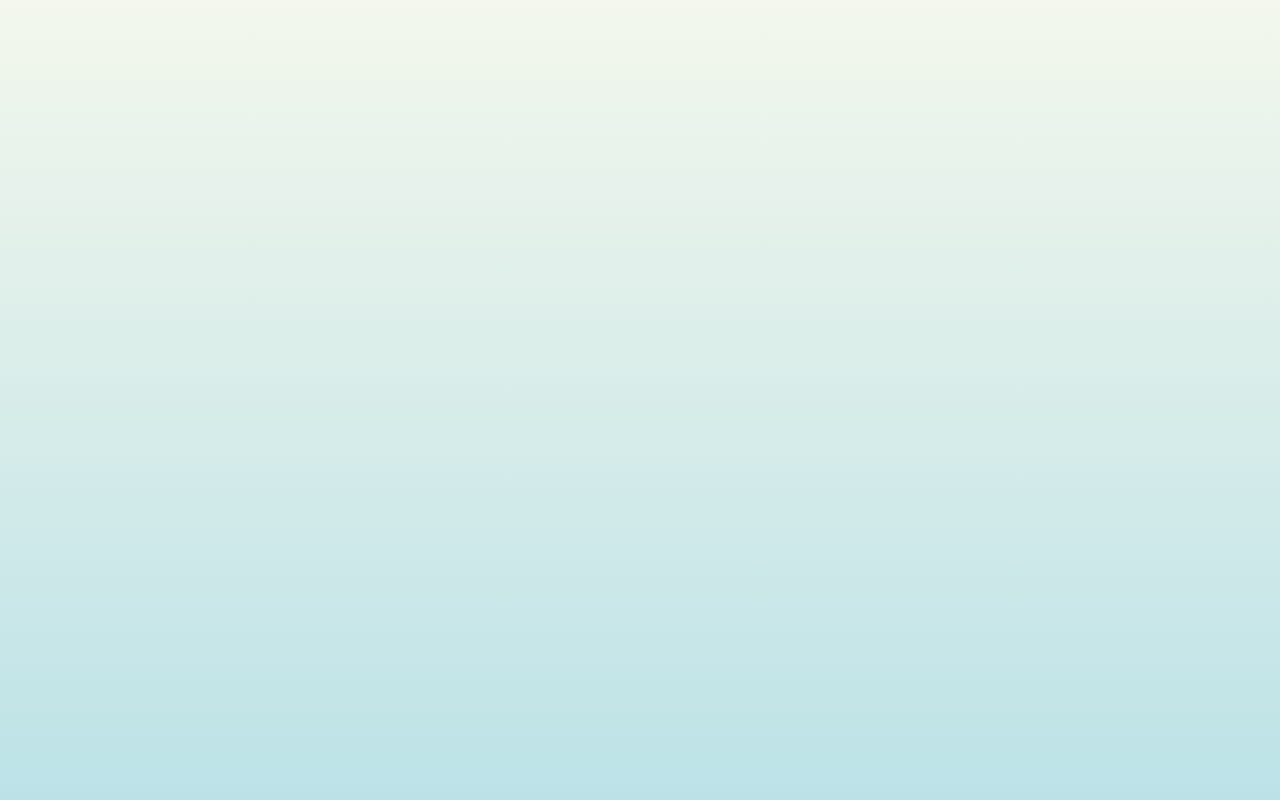
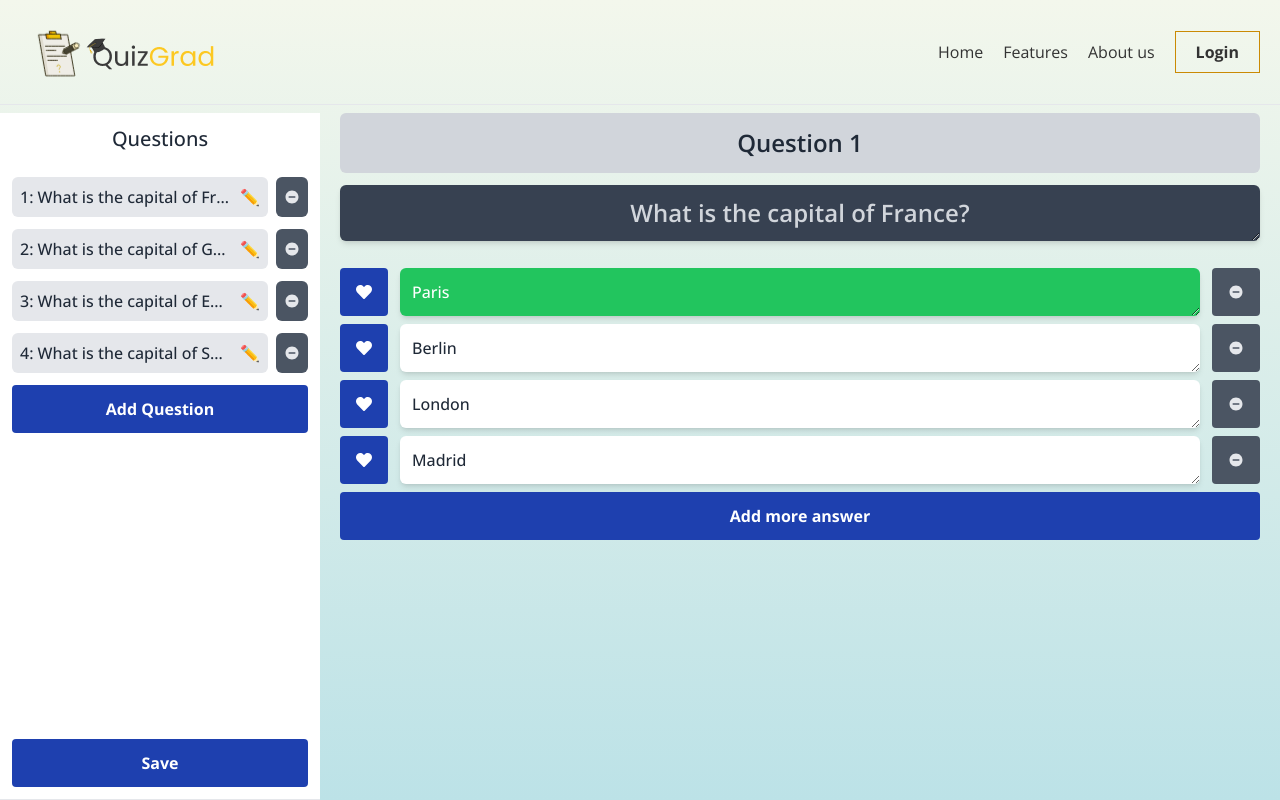
Before and after one commit to PikachuDucVu/mono-repo-quiz, a React (Vite) app in the folder apps/content/: page /admin/newQuiz/1 in a window 1280 px wide. Built offline with nearby package versions, Linux system fonts and the light colour scheme.

Commit message:
done inited create new quiz

```diff
--- a/apps/content/src/App.tsx
+++ b/apps/content/src/App.tsx
@@ -11,7 +11,7 @@ function App() {
       <Switch>
         <Route path="/" component={HomeScreen} />
         <Route path="/admin" component={QuizListScreen} />
-        <Route path="/admin/quiz/:id" component={NewQuizScreen} />
+        <Route path="/admin/newQuiz/:id" component={NewQuizScreen} />
         <Route path="/login" component={LoginScreen} />
         <Route path="/play/:id" component={ExamScreen} />
       </Switch>
--- /dev/null
+++ b/apps/content/src/components/RenderQuestion.tsx
@@ -0,0 +1,68 @@
+import { CommonButton } from "./common/CommonButton";
+import { QuizDefinition } from "../utils/types";
+import { MultilineTextInput } from "./common/MultilineTextInput";
+import { FaHeart } from "react-icons/fa";
+import { IoMdRemoveCircle } from "react-icons/io";
+
+const InteractiveQuestionnaire = ({
+  question,
+  index,
+  updateQuestion,
+  addOption,
+  removeOption,
+  updateOption,
+  updateCorrectAnswer,
+}: {
+  question: QuizDefinition;
+  index: number;
+  updateQuestion: (value: string) => void;
+  addOption: () => void;
+  removeOption: (index: number) => void;
+  updateOption: (index: number, value: string) => void;
+  updateCorrectAnswer: (value: string) => void;
+}) => {
+  return (
+    <>
+      <div className="flex flex-col w-full h-full gap-5">
+        <div className="text-2xl font-semibold text-center text-gray-800">
+          <div className="p-3 bg-gray-300 rounded-md mb-3">
+            Question {index + 1}
+          </div>
+          <MultilineTextInput
+            value={question.question}
+            className="text-center"
+            onChange={(e) => updateQuestion(e.target.value)}
+          />
+        </div>
+        <div className="flex flex-col gap-2">
+          {question.options.map((option, i) => (
+            <div className="flex gap-3" key={i}>
+              <CommonButton
+                addon={<FaHeart />}
+                onClick={() => {
+                  updateCorrectAnswer(option);
+                }}
+              />
+              <MultilineTextInput
+                value={option}
+                className={`${option === question.correctAnswer && option !== "" && "bg-green-500"} transition ${option === question.correctAnswer && option !== "" && "text-white"}`}
+                disableStyles
+                onChange={(e) => updateOption(i, e.target.value)}
+              />
+              <CommonButton
+                addon={<IoMdRemoveCircle />}
+                onClick={() => {
+                  removeOption(i);
+                }}
+                secondaryStyle
+              />
+            </div>
+          ))}
+          <CommonButton text={"Add more answer"} onClick={addOption} />
+        </div>
+      </div>
+    </>
+  );
+};
+
+export default InteractiveQuestionnaire;
--- /dev/null
+++ b/apps/content/src/components/common/MultilineTextInput.tsx
@@ -0,0 +1,32 @@
+import ReactTextareaAutosize, {
+  TextareaAutosizeProps,
+} from "react-textarea-autosize";
+
+export const MultilineTextInput = ({
+  className,
+  disableStyles,
+  defaultRows,
+  maxRows,
+  ...props
+}: TextareaAutosizeProps &
+  React.RefAttributes<HTMLTextAreaElement> & {
+    disableStyles?: boolean;
+    defaultRows?: number;
+    maxRows?: number;
+  }) => {
+  return (
+    <ReactTextareaAutosize
+      {...props}
+      minRows={defaultRows}
+      maxRows={maxRows}
+      className={[
+        "w-full rounded-md shadow-md p-3 ",
+        !disableStyles &&
+          " bg-gray-700 text-gray-300  border-none outline-none rounded-md shadow-md",
+        className,
+      ]
+        .join(" ")
+        .trim()}
+    />
+  );
+};
--- a/apps/content/src/index.css
+++ b/apps/content/src/index.css
@@ -19,7 +19,6 @@ body,
 #root {
   padding: 0;
   margin: 0;
-  overflow: hidden;
 
   min-height: 100vh;
   height: -moz-available;
--- a/apps/content/src/screens/NewQuizScreen.tsx
+++ b/apps/content/src/screens/NewQuizScreen.tsx
@@ -1,12 +1,155 @@
+import { useState } from "react";
 import Header from "../components/Header";
 import { NormalScreen } from "../components/NormalScreen";
+import InteractiveQuestionnaire from "../components/RenderQuestion";
+import { QuizDefinition } from "../utils/types";
+import { CommonButton } from "../components/common/CommonButton";
+import { IoMdRemoveCircle } from "react-icons/io";
+import { useLocation } from "wouter";
 
 const NewQuizScreen = () => {
+  const [currentQuestionIndex, setCurrentQuestionIndex] = useState(0);
+  const [questions, setQuestions] = useState<QuizDefinition[]>([
+    {
+      question: "What is the capital of France?",
+      options: ["Paris", "Berlin", "London", "Madrid"],
+      correctAnswer: "Paris",
+    },
+    {
+      question: "What is the capital of Germany?",
+      options: ["Paris", "Berlin", "London", "Madrid"],
+      correctAnswer: "Berlin",
+    },
+    {
+      question: "What is the capital of England?",
+      options: ["Paris", "Berlin", "London", "Madrid"],
+      correctAnswer: "London",
+    },
+    {
+      question: "What is the capital of Spain?",
+      options: ["Paris", "Berlin", "London", "Madrid"],
+      correctAnswer: "Madrid",
+    },
+  ]);
+
+  const [, nagivate] = useLocation();
+
+  const addQuestion = () => {
+    setQuestions((prev) => [
+      ...prev,
+      {
+        question: "",
+        options: [],
+        correctAnswer: "",
+      },
+    ]);
+    setCurrentQuestionIndex(questions.length);
+  };
+
+  const addOption = () => {
+    setQuestions((prev) => {
+      const newQuestions = [...prev];
+      newQuestions[currentQuestionIndex].options.push("");
+      return newQuestions;
+    });
+  };
+
+  const updateQuestion = (value: string) => {
+    setQuestions((prev) => {
+      const newQuestions = [...prev];
+      newQuestions[currentQuestionIndex].question = value;
+      return newQuestions;
+    });
+  };
+
+  const deleteQuestion = (index: number) => {
+    setQuestions((prev) => {
+      const newQuestions = [...prev];
+      newQuestions.splice(index, 1);
+      return newQuestions;
+    });
+  };
+
+  const updateOption = (index: number, value: string) => {
+    setQuestions((prev) => {
+      const newQuestions = [...prev];
+      newQuestions[currentQuestionIndex].options[index] = value;
+      return newQuestions;
+    });
+  };
+
+  const updateCorrectAnswer = (value: string) => {
+    setQuestions((prev) => {
+      const newQuestions = [...prev];
+      newQuestions[currentQuestionIndex].correctAnswer = value;
+      return newQuestions;
+    });
+  };
+
+  const removeOption = (index: number) => {
+    setQuestions((prev) => {
+      const newQuestions = [...prev];
+      newQuestions[currentQuestionIndex].options.splice(index, 1);
+      return newQuestions;
+    });
+  };
+
+  const onSubmit = () => {
+    console.log(questions);
+    nagivate("/admin");
+  };
+
   return (
     <NormalScreen embedded disableDefaultBackground>
       <Header />
-      <div className="flex w-full h-full items-center justify-center font-medium text-gray-800">
-        New Quiz Form
+      <div className="flex w-full h-full font-medium text-gray-800 ">
+        <div className="flex flex-col bg-white w-1/4">
+          <div className="text-xl text-center p-3 bg-white">Questions</div>
+          <div className="p-3 flex flex-col flex-1 border-b border-gray-200 gap-3">
+            {questions.map((q, i) => (
+              <div
+                className="flex w-full cursor-pointer justify-between gap-2"
+                key={i}
+              >
+                <div
+                  className="flex min-w-[80%] flex-1 bg-gray-200 hover:bg-gray-300 p-2 rounded-md items-center justify-between gap-2 cursor-pointer"
+                  onClick={() => setCurrentQuestionIndex(i)}
+                >
+                  <div className="truncate">
+                    {i + 1}: {q.question}
+                  </div>
+                  <div>✏️</div>
+                </div>
+                <div className="flex items-center p-2 bg-gray-600 text-gray-200 rounded-md">
+                  <CommonButton
+                    addon={<IoMdRemoveCircle />}
+                    onClick={() => {
+                      deleteQuestion(i);
+                    }}
+                    secondaryStyle
+                    disableDefaultPadding
+                    disableDefaultColor
+                  />
+                </div>
+              </div>
+            ))}
+            <div className="flex flex-col w-full flex-1 gap-3 justify-between">
+              <CommonButton text="Add Question" onClick={addQuestion} />
+              <CommonButton text="Save" onClick={onSubmit} />
+            </div>
+          </div>
+        </div>
+        <div className="px-5 flex-1 flex flex-col justify-center items-center">
+          <InteractiveQuestionnaire
+            question={questions[currentQuestionIndex]}
+            index={currentQuestionIndex}
+            updateQuestion={updateQuestion}
+            addOption={addOption}
+            removeOption={removeOption}
+            updateOption={updateOption}
+            updateCorrectAnswer={updateCorrectAnswer}
+          />
+        </div>
       </div>
     </NormalScreen>
   );
--- a/apps/content/src/screens/QuizListScreen.tsx
+++ b/apps/content/src/screens/QuizListScreen.tsx
@@ -32,10 +32,6 @@ const QuizListScreen = () => {
           <div className="flex items-center gap-3 bg-white w-[250px] rounded-md px-3 py-1 shadow-md">
             <FaUser />
             <div>Bài tập được tạo</div>
-          </div>
-          <div className="flex items-center gap-3 w-[250px] rounded-md px-3 py-1 text-gray-600 hover:text-black hover:bg-white hover:shadow-md transition">
-            <FaFirstdraft />
-            <div>Nháp</div>
           </div>
         </div>
 
--- a/apps/content/src/utils/types.ts
+++ b/apps/content/src/utils/types.ts
@@ -3,3 +3,7 @@ export type Question = {
   options: string[];
   currentAnswer?: string;
 };
+
+export type QuizDefinition = Omit<Question, "currentAnswer"> & {
+  correctAnswer: string;
+};
--- a/package.json
+++ b/package.json
@@ -31,6 +31,7 @@
     "mongoose": "^8.4.0",
     "postcss": "^8.4.38",
     "react-icons": "^5.2.1",
+    "react-textarea-autosize": "^8.5.3",
     "tailwindcss": "^3.4.3",
     "wouter": "^3.1.3"
   }
```
Also changed, not shown: 1 other file (tests, documents, lock files or other folders).
